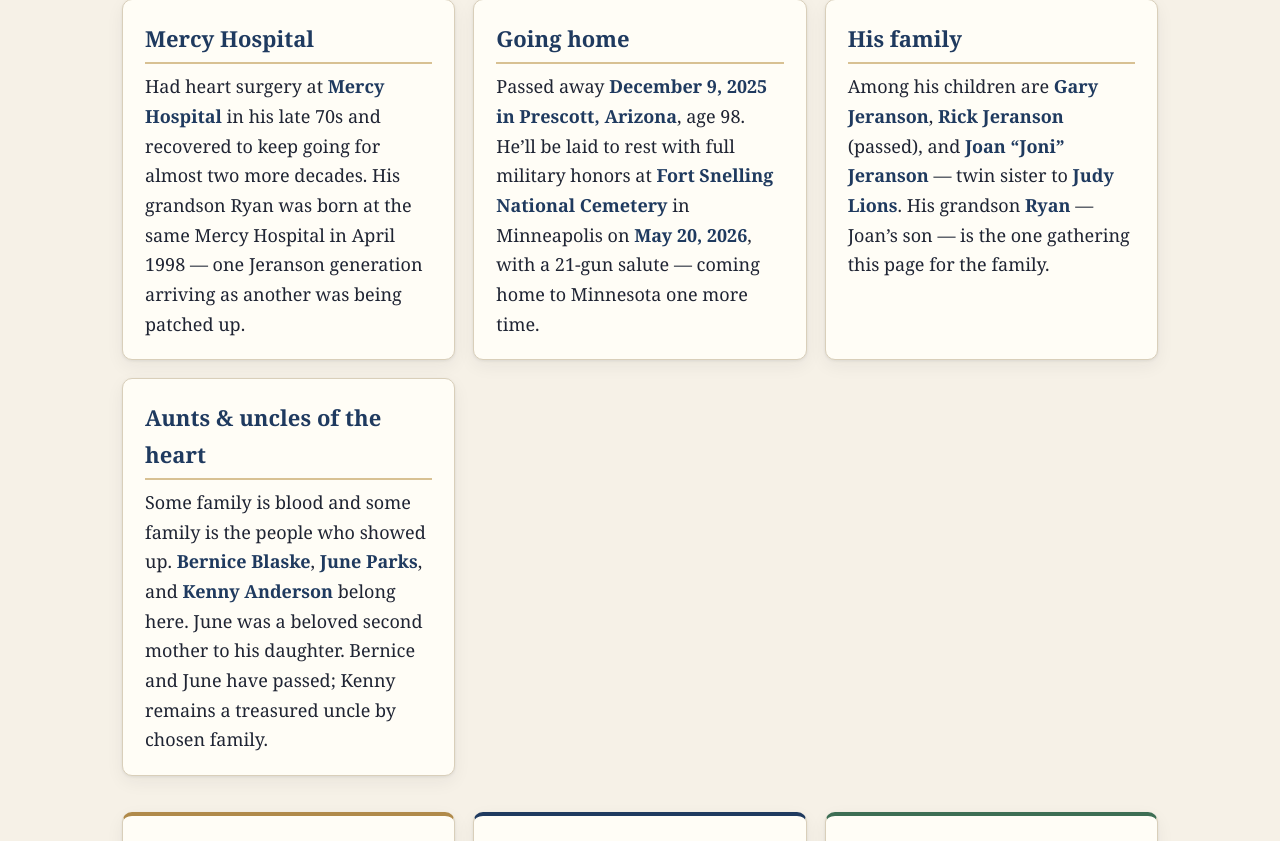
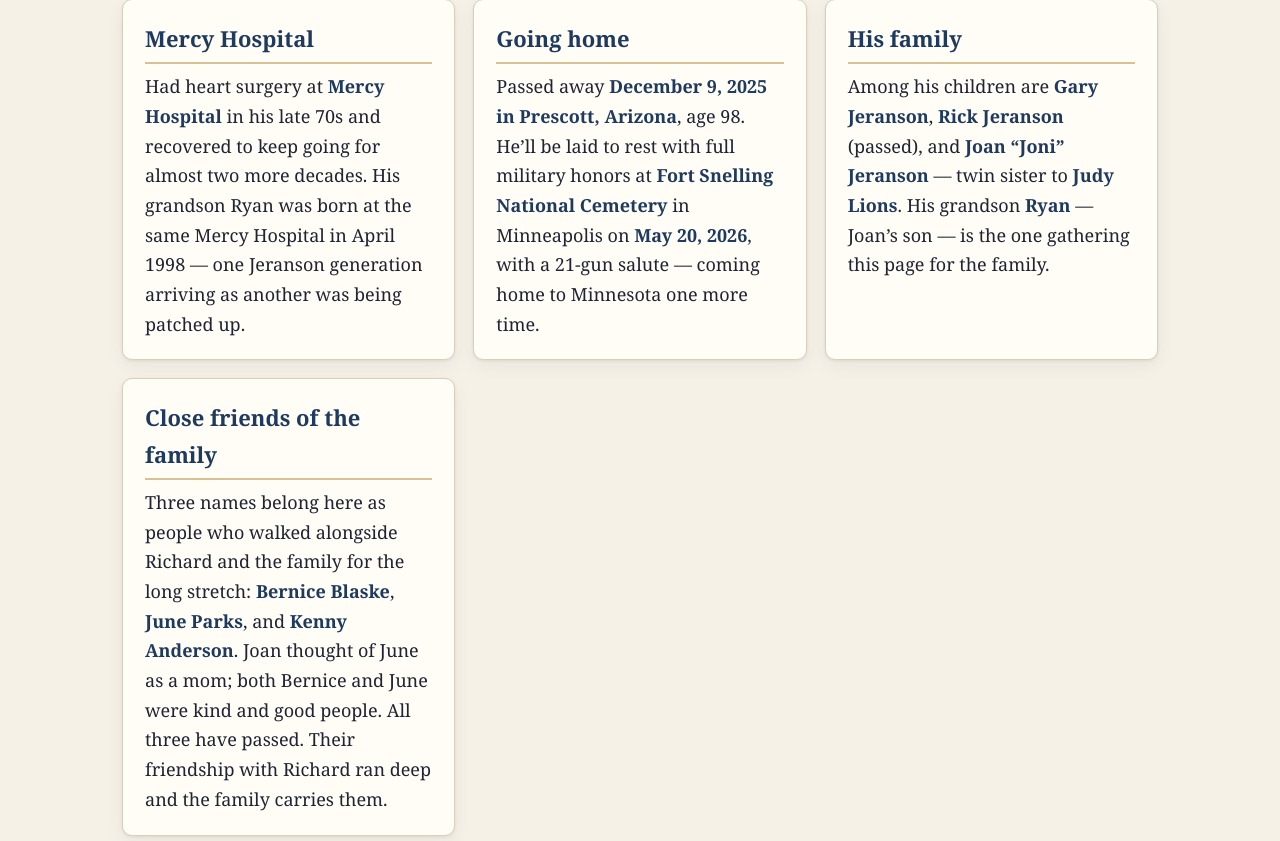
Before and after one commit to KHET-1/richard-jeranson-memorial, a Python web app: template templates/index.html in a window 1280 px wide. Shown: the part 1384-2225 px from the top of the page. Run offline with Jinja, Linux system fonts and the light colour scheme; the template is opened without the code that fills it, so the values that code supplies are empty.

Commit message:
Friends-of-the-family card — operator's exact words
- Joan thought of June as a mom (operator's verbatim phrasing)
- Both Bernice and June were kind and good people (operator's verbatim)
- Kenny Anderson has passed (heart failure, not stated on the page per editorial standard)
- Re-framed all three as close friends of Richard and the family, not "aunts of the heart"
- Friendship with Richard ran deep — the family carries them

Editorial standard: only operator-approved phrasing on the public site.

Co-Authored-By: Claude Opus 4.7 (1M context) <noreply@anthropic.com>

```diff
--- a/templates/index.html
+++ b/templates/index.html
@@ -107,13 +107,14 @@
     </div>
 
     <div class="bio-card">
-      <h3>Aunts &amp; uncles of the heart</h3>
+      <h3>Close friends of the family</h3>
       <p>
-        Some family is blood and some family is the people who showed up.
+        Three names belong here as people who walked alongside Richard and the
+        family for the long stretch:
         <strong>Bernice Blaske</strong>, <strong>June Parks</strong>, and
-        <strong>Kenny Anderson</strong> belong here. June was a beloved second mother
-        to his daughter. Bernice and June have passed; Kenny remains a treasured
-        uncle by chosen family.
+        <strong>Kenny Anderson</strong>. Joan thought of June as a mom; both
+        Bernice and June were kind and good people. All three have passed.
+        Their friendship with Richard ran deep and the family carries them.
       </p>
     </div>
   </div>
```
Also changed, not shown: templates/research.html (+4 -4 lines).
